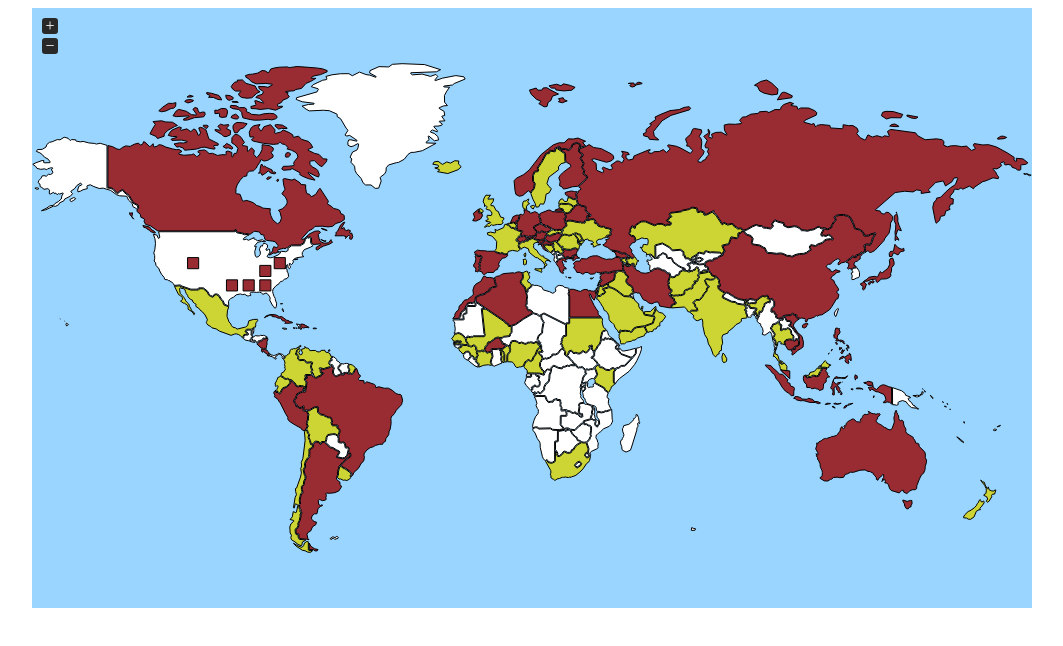
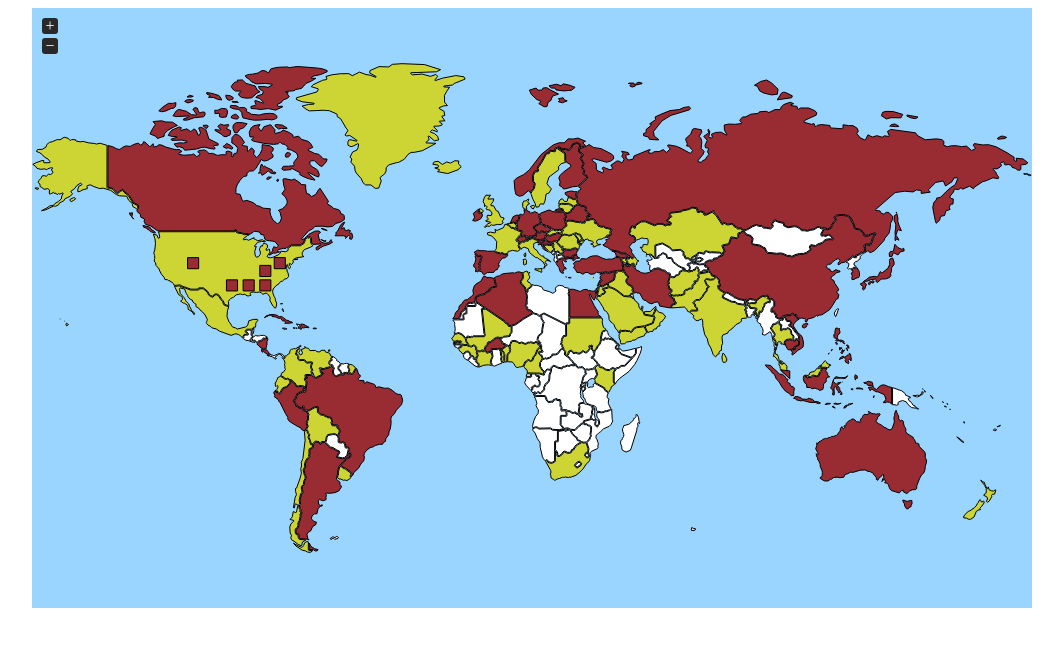
Before and after one commit to carymarydan/mlk, a plain HTML site: page index.html in a window 1280 px wide. Shown: the whole page, without its empty margins (108-1171 px from the left). Drawn offline with Linux system fonts and the light colour scheme.

Commit message:
Dodelavky - zeme, cyprus,..

```diff
--- a/index.html
+++ b/index.html
@@ -13,6 +13,7 @@
 
   <script>
 
+var cyprus = { "CY": 1,};
 var unima = {
   	"AF": 1, //afganistan
 	"RS": 1, //srbsko
@@ -50,7 +51,7 @@ var unima = {
 	"JO": 1, //jordansko
 	"CI": 1, //pobrezi slonoviny
 	"CM": 1, //kamerun
-	"CY": 1, //kypr
+	//"CY": 1, //kypr
 	"LB": 1, //libanon
 	"LV": 1, //lotyssko
 	"LT": 1, //litva
@@ -69,6 +70,8 @@ var unima = {
 	"SN": 1, //senegal
 	"LK": 1, //sri lanka
 	"SK": 1, //slovensko
+	"US": 1, //usa
+	"GL": 1, //gronsko
 };
 
 var videjka = {
@@ -94,7 +97,7 @@ var videjka = {
 	"IE": 1, //irsko
 	"IL": 1, //israel
 	"JP": 1, //japonsko
-	"KP": 1, //dem.rep.Korea
+	//"KP": 1, //dem.rep.Korea
 	"KH": 1, //kambodza
 	"CA": 1, //kanada
 	"CU": 1, //kuba
@@ -123,6 +126,7 @@ var videjka = {
 	"CH": 1, //svycarsko
 	"TR": 1, //turecko
 	"VN": 1, //vietnam
+	"KR": 1, //jizni korea
 };
 
 //fce fce
@@ -147,6 +151,12 @@ $(function(){
 		    values: unima,
 		    scale: ['#ccd533'],
 		    normalizeFunction: 'linear'
+	    },
+	    {
+		    values: cyprus,
+                    attribute: 'stroke',
+		    scale: ['#ccd533'],
+		    normalizeFunction: 'linear',
 	    }
 	    ]
 	  },
```
